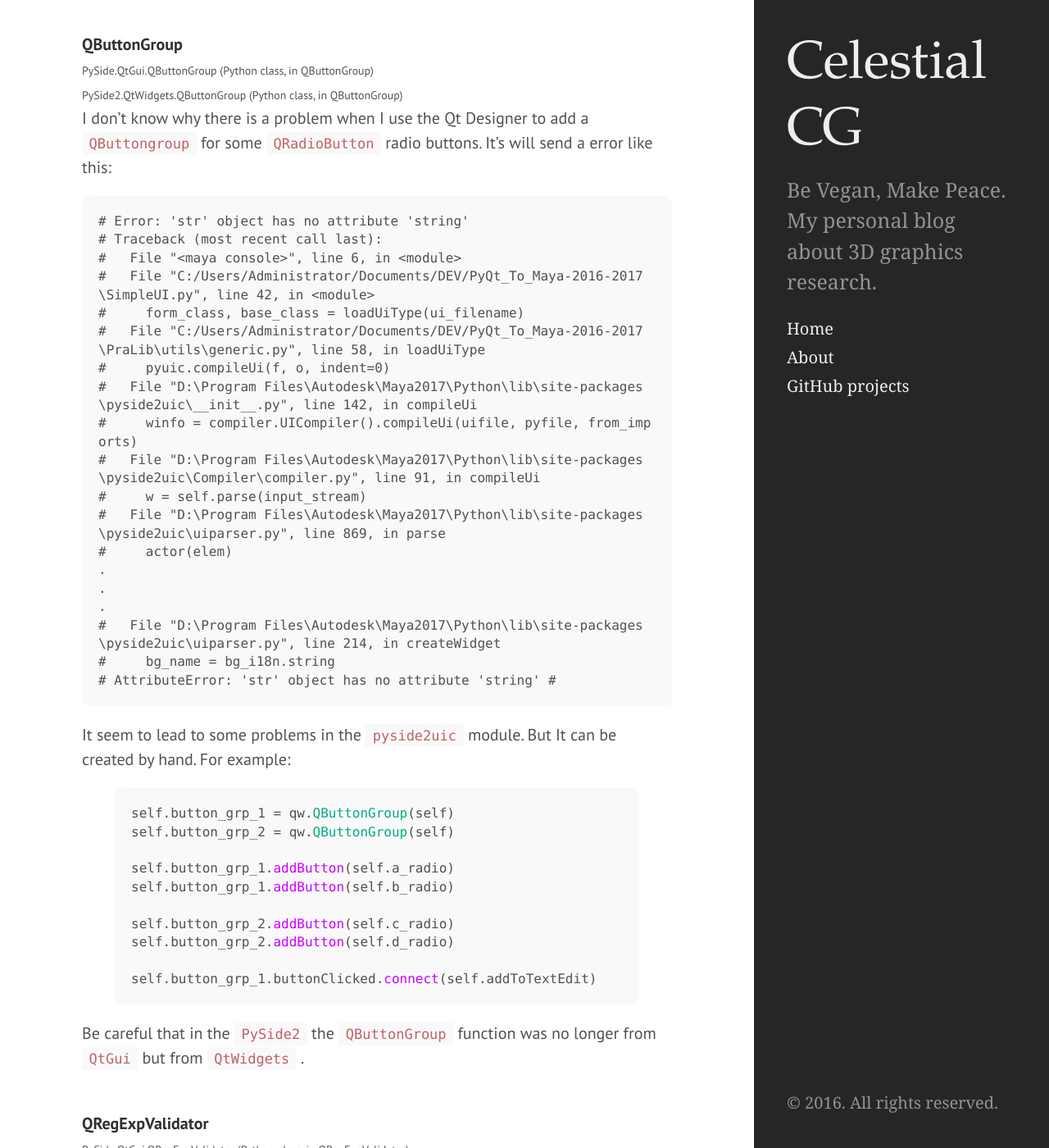
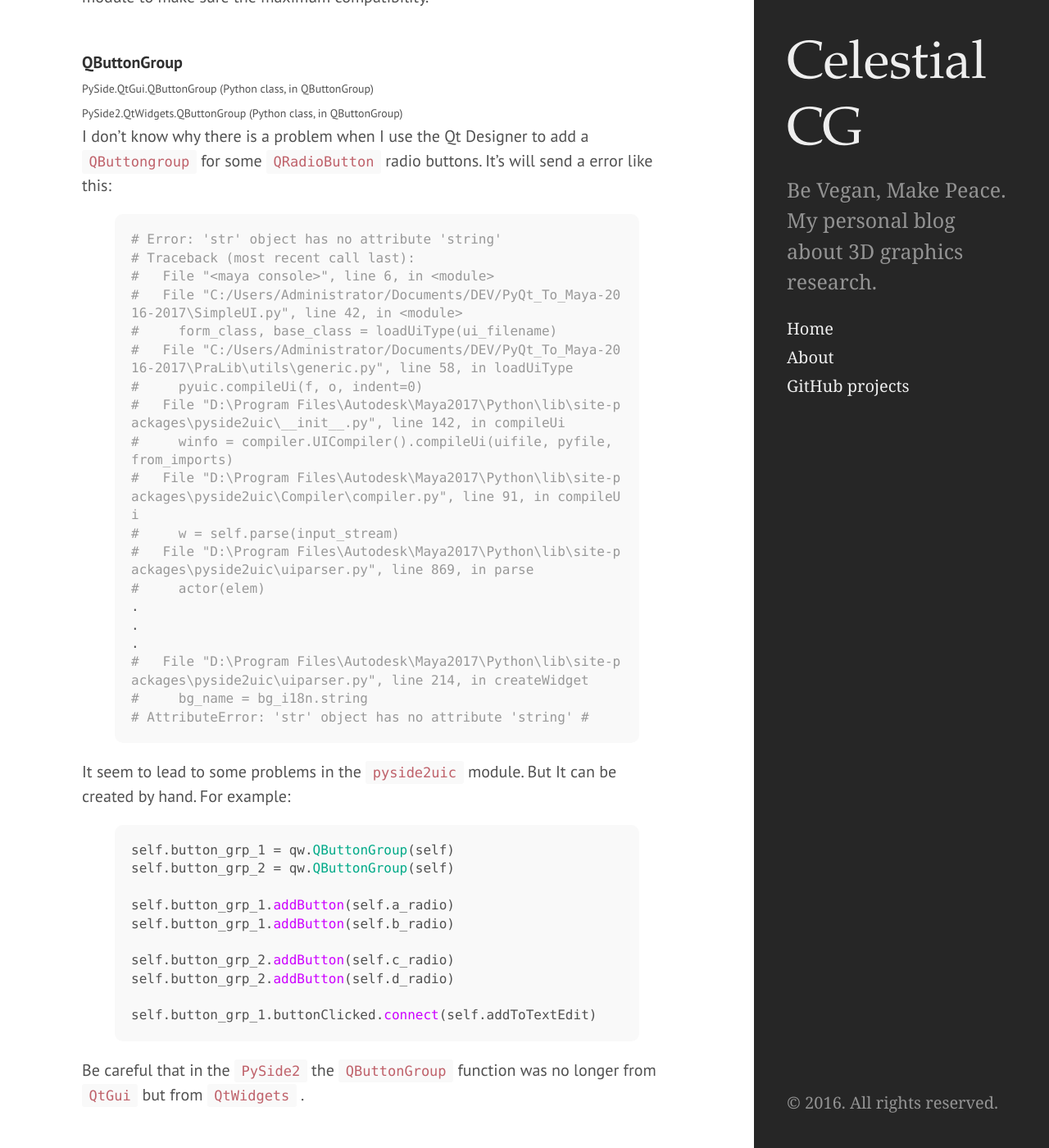
Before and after one commit to crystalsu2008/crystalsu2008.github.io, a Jekyll site: the page built from _posts/2016-09-22-PyQt-for-Maya-2016-2017.md, in a window 1280 px wide and 1400 px high, scrolled down 2330 px. Shown: the whole window at 82% size. Built offline with Jekyll 4.4.1, drawn with Linux system fonts in a browser that asks for light colours; some of the changed text lies outside the part shown.

Commit message:
Update PyQt for Maya

````diff
--- a/_posts/2016-09-22-PyQt-for-Maya-2016-2017.md
+++ b/_posts/2016-09-22-PyQt-for-Maya-2016-2017.md
@@ -15,9 +15,9 @@ title: PyQt for Maya-2016-2017
 &emsp; I work on 64-bit Windows 10 and [Python 2.7.12(64-bit)](https://www.python.org/downloads/release/python-2712/). So I just need to download and install the Windows 64-bit Installer, [PyQt4-4.11.4-gpl-Py2.7-Qt4.8.7-x64.exe](https://riverbankcomputing.com/software/pyqt/download) , no need to build and install SIP or build PyQt4.
 
 >I also work with Maya 2013, but Maya 2013 uses [Python 2.6](https://www.python.org/download/releases/2.6.6/)(Since Maya 2014 they use Python 2.7). So I installed the Python 2.6 and [PyQt4-4.10-Py2.6](https://sourceforge.net/projects/pyqt/files/PyQt4/PyQt-4.10/). When I try to import PyQt4.QtCore and PyQt4.QtGui in the Maya Script Editor, I get the following error:
-```python
-import PyQt4.QtCore
-# Error: ImportError: file <maya console> line 1: DLL load failed: The specified procedure could not be found. #
+```
+<br>import PyQt4.QtCore
+# Error: ImportError: file <maya console> line 1: DLL load failed: The specified procedure could not be found. #<br>
 ```
 But it can be imported in the Python command line or IDLE with no problem. I don't know why it doesn't work on Maya, maybe I should build and install SIP and PyQt4. If anyone knows how to fix it, please tell me.
 
@@ -63,7 +63,7 @@ else:
 <br>PySide2.QtWidgets.QButtonGroup (Python class, in QButtonGroup)</small></small>
 <br>I don't know why there is a problem when I use the Qt Designer to add a `QButtongroup` for some `QRadioButton` radio buttons.
 It's will send a error like this:
-```
+{% highlight py %}
 # Error: 'str' object has no attribute 'string'
 # Traceback (most recent call last):
 #   File "<maya console>", line 6, in <module>
@@ -83,7 +83,7 @@ It's will send a error like this:
 #   File "D:\Program Files\Autodesk\Maya2017\Python\lib\site-packages\pyside2uic\uiparser.py", line 214, in createWidget
 #     bg_name = bg_i18n.string
 # AttributeError: 'str' object has no attribute 'string' #
-```
+{% endhighlight %}
 It seem to lead to some problems in the `pyside2uic` module. But It can be created by hand. For example:<br>
 {% highlight py %}
 self.button_grp_1 = qw.QButtonGroup(self)
````
